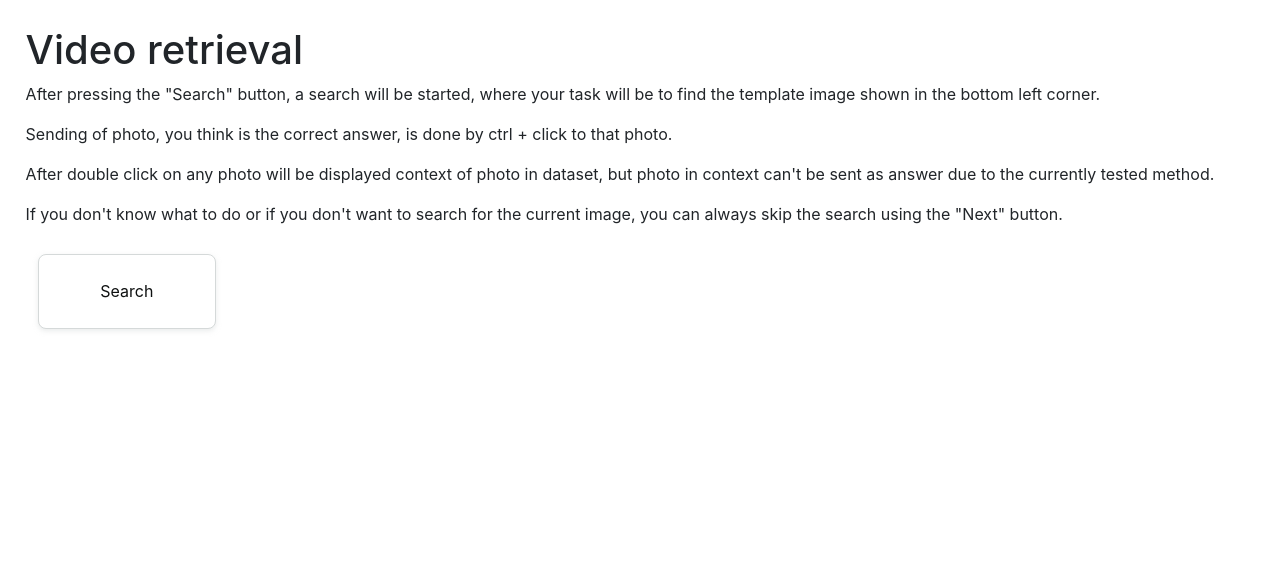
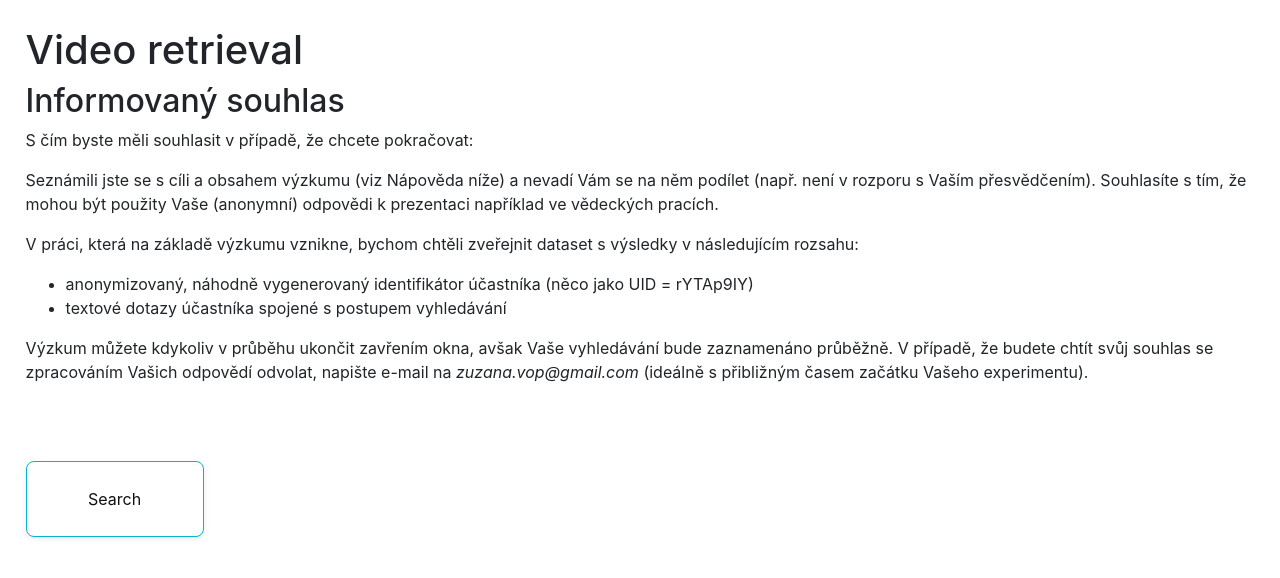
Before and after one commit to zuzavop/image-searcher, a Django app: page / in a window 1280 px wide. Shown: the top 578 px of the page. Run offline with Django 4.2, Linux system fonts and the light colour scheme; parts of the project's set-up code (start-up, migrations or seed data) failed here and were passed over; some libraries are stand-ins or nearby versions.

Commit message:
add help and update code

```diff
--- a/gasearcher/gas/views.py
+++ b/gasearcher/gas/views.py
@@ -7,12 +7,11 @@ import torch
 from django.http import HttpResponse
 from django.shortcuts import redirect, render
 from django.template import loader
-
 from gas.models import device, model, clip_data, path_log, finding, class_data, classes, last_search, same_video, \
-    showing, class_pr
+    showing, class_pr, combination, first_show
 
 
-def get_data_from_clip_text_search(query, session, found):
+def get_data_from_clip_text_search(query, session, found, activity):
     # get normalize features of text query
     with torch.no_grad():
         text_features = model.encode_text(clip.tokenize([query]).to(device))
@@ -21,17 +20,17 @@ def get_data_from_clip_text_search(query, session, found):
     # get distance of vectors
     scores = (np.concatenate([1 - (torch.cat(clip_data) @ text_features.T)], axis=None))
 
+    new_scores = list(np.argsort((scores + last_search[session]) if combination else scores))
     # save score for next search
-    new_scores = scores + last_search[session]
-    last_search[session] = scores
-    new_scores = list(np.argsort(new_scores))
+    if combination:
+        last_search[session] = scores
 
     # if searching image is present in context (surrounding of image) of any image in shown result same is equal 1
     same = 1 if len(list(set(new_scores[:showing]) & set(same_video[finding[found]]))) > 0 else 0
     # write down log
     with open(path_log, "a") as log:
         log.write(query + ';' + str(finding[found]) + ';' + session + ';' + str(
-            new_scores.index(finding[found]) + 1) + ';' + str(same) + '\n')
+            new_scores.index(finding[found]) + 1) + ';' + str(same) + ';"' + activity[:-1] + '"' + '\n')
 
     return new_scores[:showing]
 
@@ -53,10 +52,11 @@ def search(request):
     found = int(request.COOKIES.get('index')) if request.COOKIES.get('index') is not None else 0
     if found >= len(finding):  # control of end
         return redirect('/end')
-    data = np.arange(1, showing + 1)
+    data = first_show
 
     if request.GET.get('query'):
-        data = get_data_from_clip_text_search(request.GET['query'], request.session['session_id'], found)
+        data = get_data_from_clip_text_search(request.GET['query'], request.session['session_id'], found,
+                                              request.COOKIES.get('activity'))
     else:
         # reset save search if user use any other method than text search
         last_search[request.session['session_id']] = np.zeros(len(clip_data))
@@ -84,6 +84,7 @@ def search(request):
 def index(request):
     # "login" - setting session id
     request.session['session_id'] = secrets.token_urlsafe(6)
+    last_search[request.session['session_id']] = np.zeros(len(clip_data))
     return render(request, 'start.html')
 
 
--- a/gasearcher/gasearcher/settings.py
+++ b/gasearcher/gasearcher/settings.py
@@ -159,7 +159,7 @@ DEBUG_TOOLBAR_PANELS = [
 
 
 def show_toolbar(request):
-    return True
+    return False
 
 
 DEBUG_TOOLBAR_CONFIG = {
--- a/gasearcher/static/css/style.css
+++ b/gasearcher/static/css/style.css
@@ -30,6 +30,7 @@ html {
 .container {
     position: absolute;
     height: 100%;
+    width: 100%;
     float: left;
     margin: 0 3%;
 }
@@ -49,11 +50,17 @@ img.selected {
     border-color: yellow;
 }
 
-.sidebar img {
+.find_img_div {
     position: fixed;
     bottom: 0;
     left: 0;
     width: 18%;
+}
+
+.sidebar img {
+    border-style: solid;
+    border-color: greenyellow;
+    border-radius: 8px;
 }
 
 .context img {
@@ -98,7 +105,7 @@ button:hover {
 
 .img_div {
     float: left;
-    width: 8%;
+    width: 8.2%;
     height: auto;
     position: relative;
     margin: 0 0 calc(20vh - 4.5vw) 0;
@@ -130,6 +137,14 @@ button:hover {
     margin: 5% 5%;
 }
 
+#help_button {
+    position:absolute;
+    right: 0;
+    top: 0;
+    padding: 0.5% 1%;
+    margin: 0;
+}
+
 #next_button {
-    bottom: 0;
+    width: 100%;
 }
--- a/gasearcher/templates/end.html
+++ b/gasearcher/templates/end.html
@@ -14,8 +14,8 @@
     <link rel="stylesheet" href="{% static 'css/style.css' %}"/>
 </head>
 <body>
-<h1>The end...</h1>
-<h2>Thank you...</h2>
+<h1>Konec...</h1>
+<h2>Děkujeme za vyplnění...</h2>
 <script src="{% static 'js/jquery-3.3.1.min.js' %}"></script>
 </body>
 </html>
--- /dev/null
+++ b/gasearcher/templates/help.html
@@ -0,0 +1,45 @@
+<h2>Nápověda</h2>
+<p>V této studii je cílem získat data, která by měla umožnit pozorovat, zda slovní spojení spojená se snímky pomohou
+    uživatelům s vyhledáváním. Z tohoto důvodu je <b>důležité, aby při reformulaci dotazu byly využívány třídy
+        snímků</b>.</p>
+
+<h3>Postup vyhledávání</h3>
+<p>Vaším úkolem je <b>nalézt snímek</b>, který bude zobrazen v levém spodním rohu, za pomoci maximálně dvou textových dotazů. V
+    tomto úkolu by Vám měli pomoct třídy (slovní spojení zobrazená pod snímky), do kterých byly jednotlivé snímky
+    zařazeny.</p>
+<ol>
+    <li>Prohlédněte si hledaný snímek (v levém spodním rohu).</li>
+    <li>Formulujte textový dotaz (v angličtině) popisující hledaný snímek do textového pole v levém horním rohu.</li>
+    <li>Pomocí klávesnice <b>Enter</b> nebo tlačítka <b>Text search</b> odešlete dotaz.</li>
+    <li>Pozorně se podívejte na výsledek vyhledání
+        <ul>
+            <li>Pokud naleznete hledaný snímek, odešlete ho pomocí <b>ctrl</b> + <b>kliknutí</b> na daný
+                snímek.
+            </li>
+            <li>V opačném případě
+                <ol>
+                    <li>Reformulujte dotaz pomocí vlastních slov nebo pomocí tříd snímků
+                        <ol>
+                            <li>Zkuste najít snímek, který je velmi podobný hledanému snímku (ideálně obsahuje stejně
+                                vypadající objekt).
+                            </li>
+                            <li>Zvolte nějakou z tříd snímku (slovní spojení pod snímkem) a kliknutím na ni ji přidejte
+                                do textového dotazu.
+                            </li>
+                        </ol>
+                    </li>
+                    <li>Odešlete reformulovaný dotaz stejně jako v kroku 3.</li>
+                </ol>
+            </li>
+        </ul>
+    </li>
+</ol>
+<p>V případě, že aktuálně hledaný snímek nemůžete najít nebo ho nechcete hledat, je možné stisknout tlačítko <b>Next</b>
+    a tím
+    aktuálně hledaný snímek přeskočit. </p>
+<p>Pokud chcete snímek zvětšit a vidět ho v kontextu videa z něhož je, použijte <b>dvojklik</b> na daný snímek. Při zobrazení v
+    kontextu videa však není povoleno snímky odesílat (kvůli aktuálně testované metodě).</p>
+<p>Ke každému snímku je přiřazeno 10 tříd (slovních spojení), která jsou seřazena podle relevantnosti (na 1. místě je
+    třída, která nejlépe popisuje snímek) pod každým snímkem (pro náhled všech je nutné zmáčknout tlačítko +). Barvy (od červené až po zelenou) tříd odpovídají jedinečnosti třídy v
+    datasetu. Pro vyhledávání je lepší používat <b>třídy zelené barvy</b>, jelikož tyto třídy jsou málo zastoupené v
+    datasetu a proto je větší šance, že pomohou s vyhledáváním.</p>
--- a/gasearcher/templates/start.html
+++ b/gasearcher/templates/start.html
@@ -15,14 +15,34 @@
 </head>
 <body>
 <h1>Video retrieval</h1>
-<p>After pressing the "Search" button, a search will be started, where your task will be to find the template image
-    shown in the bottom left corner.</p>
-<p>Sending of photo, you think is the correct answer, is done by ctrl + click to that photo.</p>
-<p>After double click on any photo will be displayed context of photo in dataset, but photo in context can't be sent as
-    answer due to the currently tested method.</p>
-<p>If you don't know what to do or if you don't want to search for the current image, you can always skip the search
-    using the "Next" button.</p>
-<button onclick="location.href = '/search';">Search</button>
+<h2>Informovaný souhlas</h2>
+<p>S čím byste měli souhlasit v případě, že chcete pokračovat:</p>
+<p>Seznámili jste se s cíli a obsahem výzkumu (viz Nápověda níže) a nevadí Vám se na něm podílet (např. není v rozporu s
+    Vaším přesvědčením). Souhlasíte s tím, že mohou být použity Vaše (anonymní) odpovědi k prezentaci například ve
+    vědeckých pracích.</p>
+<p>V práci, která na základě výzkumu vznikne, bychom chtěli zveřejnit dataset s výsledky v následujícím rozsahu:</p>
+<ul>
+    <li>anonymizovaný, náhodně vygenerovaný identifikátor účastníka (něco jako UID = rYTAp9IY)</li>
+    <li>textové dotazy účastníka spojené s postupem vyhledávání</li>
+</ul>
+<p>Výzkum můžete kdykoliv v průběhu ukončit zavřením okna, avšak Vaše vyhledávání bude zaznamenáno průběžně. V případě,
+    že budete chtít svůj souhlas se zpracováním Vašich odpovědí odvolat, napište e-mail na <i>zuzana.vop@gmail.com</i> (ideálně
+    s přibližným časem začátku Vašeho experimentu). </p>
+
+<script>
+  fetch('templates/help.html')
+    .then(response => response.text())
+    .then(data => {
+      document.getElementById('help_context').innerHTML = data;
+    });
+</script>
+<button class="bar-item" onclick="location.href = '/search';">Search</button>
 <script src="{% static 'js/jquery-3.3.1.min.js' %}"></script>
 </body>
+<script>
+    document.cookie = "index=0";
+    document.cookie = 'trying=-1';
+    document.cookie = 'last_query=""';
+    document.cookie = 'activity=""';
+</script>
 </html>
```
Also changed, not shown: gasearcher/gas/models.py (+15 -2 lines), gasearcher/static/css/popup.css (+24 -3 lines), gasearcher/static/js/main.js (+29 -2 lines), gasearcher/static/js/start.js (+15 -3 lines), gasearcher/templates/index.html (+36 -4 lines), gasearcher/db.sqlite3.
